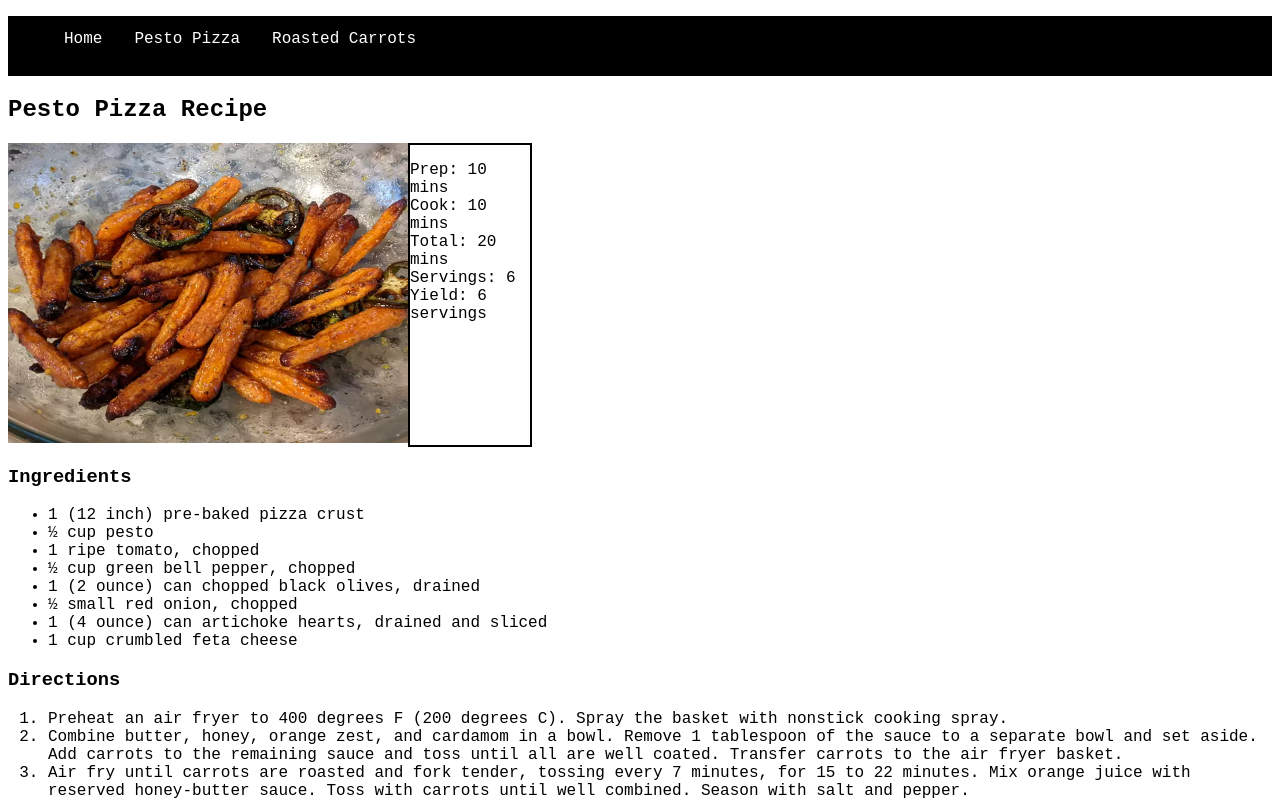
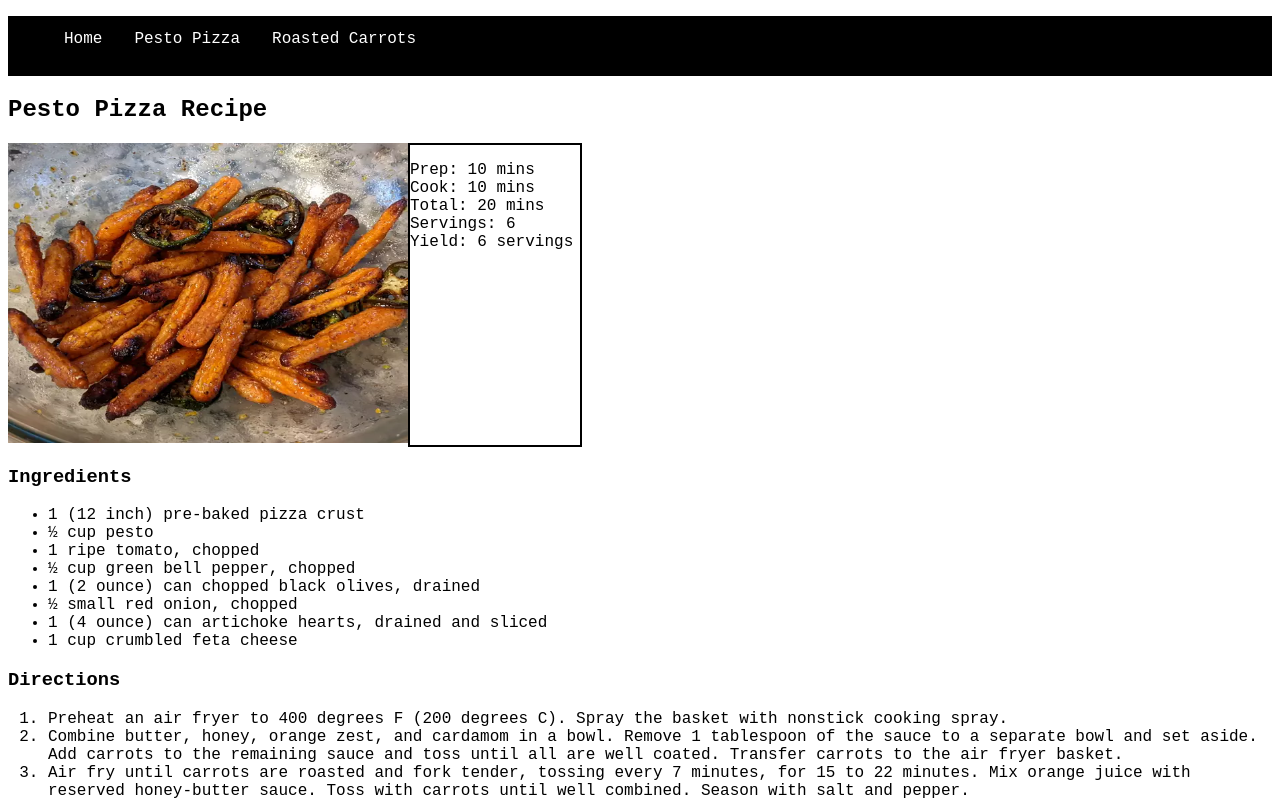
Before and after one commit to reedsmarange/odin-recipes, a plain HTML site: page recipes/carrots.html in a window 1280 px wide. Shown: the top 803 px of the page. Drawn offline with Linux system fonts and the light colour scheme.

```diff
--- a/recipes/carrots.html
+++ b/recipes/carrots.html
@@ -62,7 +62,7 @@ address{
             <h1>Pesto Pizza Recipe</h1>
             <div style="display: flex;">
             <img src="../images/carrots.webp" width="400px" height="300px" alt="pizza">
-            <div style="border: 2px solid black; width:120px; height: 300px;">
+            <div style="border: 2px solid black; width:170px; height: 300px;">
                 <p>Prep: 10 mins<br>
                     Cook: 10 mins
                     <br>
```
Also changed, not shown: recipes/pizza.html (+1 -1 lines).
